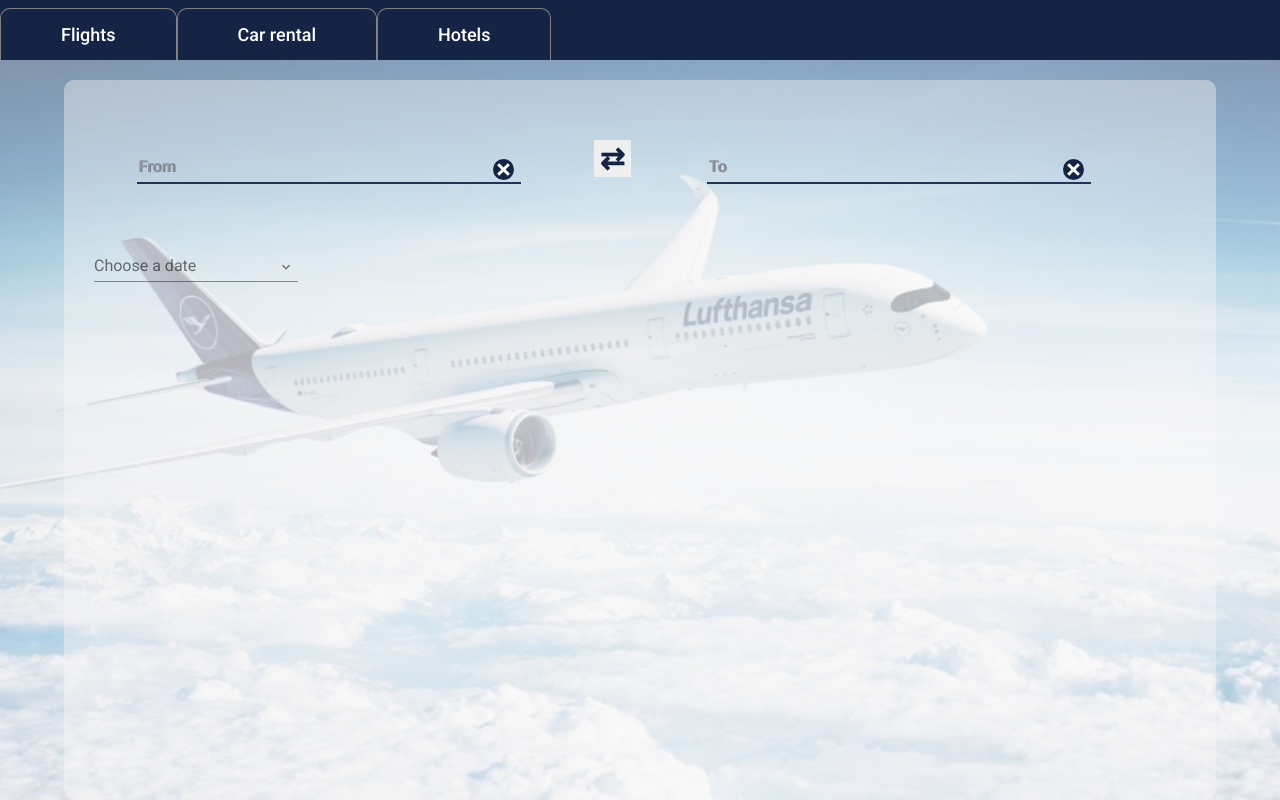
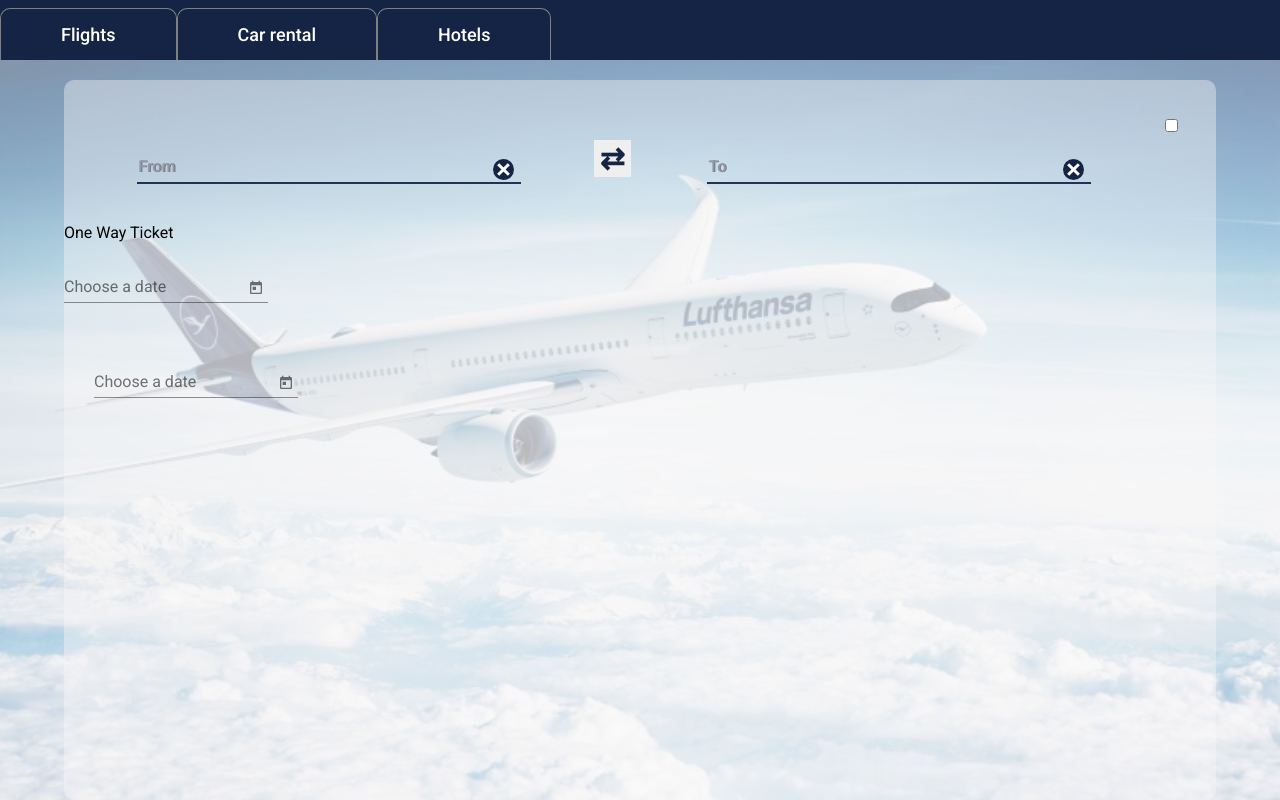
Before and after one commit to ankaziele/flight-search-engine, an Angular app in the folder flight-search-engine/: page / in a window 1280 px wide. Built offline with nearby package versions, Linux system fonts and the light colour scheme.

Commit message:
WIP toggle one way return date picker

```diff
--- a/flight-search-engine/angular.json
+++ b/flight-search-engine/angular.json
@@ -24,7 +24,7 @@
               "src/assets"
             ],
             "styles": [
-              "./node_modules/@angular/material/prebuilt-themes/deeppurple-amber.css",
+              "./node_modules/@angular/material/prebuilt-themes/indigo-pink.css",
               "src/styles.scss"
             ],
             "scripts": []
@@ -90,7 +90,7 @@
               "src/assets"
             ],
             "styles": [
-              "./node_modules/@angular/material/prebuilt-themes/deeppurple-amber.css",
+              "./node_modules/@angular/material/prebuilt-themes/indigo-pink.css",
               "src/styles.scss"
             ],
             "scripts": []
--- a/flight-search-engine/src/app/app.component.html
+++ b/flight-search-engine/src/app/app.component.html
@@ -27,8 +27,13 @@
         {{ destination }}</app-airport
       >
     </div>
-    <div class="calendar">
+    <app-one-way-toggler [selected]="checkBox" (oncheckBoxSelect)="isCheckBoxSelected($event)"></app-one-way-toggler>
+    <div class="calendarWrapper">
+
       <app-calendar></app-calendar>
+      <div class="calendar" *ngIf="!checkBox">
+        <app-calendar></app-calendar>
+      </div>
     </div>
   </div>
 </div>
--- a/flight-search-engine/src/app/app.component.scss
+++ b/flight-search-engine/src/app/app.component.scss
@@ -1,4 +1,4 @@
-@import "~@angular/material/prebuilt-themes/deeppurple-amber.css";
+@import "~@angular/material/prebuilt-themes/indigo-pink.css";
 
 .bg {
   width: 100%x;
--- a/flight-search-engine/src/app/app.component.ts
+++ b/flight-search-engine/src/app/app.component.ts
@@ -1,39 +1,35 @@
-import { Component, ViewChild } from '@angular/core';
+import { Component, ViewChild } from "@angular/core";
 
 @Component({
-  selector: 'app-root',
-  templateUrl: './app.component.html',
-  styleUrls: ['./app.component.scss']
+  selector: "app-root",
+  templateUrl: "./app.component.html",
+  styleUrls: ["./app.component.scss"]
 })
 export class AppComponent {
-
-  origin: string = '';
-  destination: string = '';
-  title = 'flight-search-engine';
+  origin: string = "";
+  destination: string = "";
+  title = "flight-search-engine";
   from: string = "From";
-  to: string = "To"
-
+  to: string = "To";
+  checkBox: boolean;
 
   receiveChangeAirports($event) {
-    console.log('incoming event dest', $event.dest)
-    console.log('incoming event origin', $event.origin)
+    console.log("incoming event dest", $event.dest);
+    console.log("incoming event origin", $event.origin);
 
     this.origin = $event.dest;
-    this.destination = $event.origin
-
-    console.log('app orign', this.origin)
-    console.log('app destination', this.destination)
+    this.destination = $event.origin;
   }
 
   incomingOrigin($event) {
-    console.log('przyszlo org', $event)
-    this.origin = $event.airport
+    this.origin = $event.airport;
   }
 
   incomingDestination($event) {
-    console.log('przyszlo dest ', $event)
-    this.destination = $event.airport
+    this.destination = $event.airport;
   }
 
-
+  isCheckBoxSelected($event) {
+    this.checkBox = $event.selected;
+  }
 }
--- a/flight-search-engine/src/app/app.module.ts
+++ b/flight-search-engine/src/app/app.module.ts
@@ -14,6 +14,7 @@
 import { MatFormFieldModule } from '@angular/material/form-field';
 import {MatInputModule} from '@angular/material/input';
 import { TopNavBarComponent } from './top-nav-bar/top-nav-bar.component';
+import { OneWayTogglerComponent } from './one-way-toggler/one-way-toggler.component';
 
 @NgModule({
   declarations: [
@@ -22,6 +23,7 @@
     AirportComponent,
     CalendarComponent,
     TopNavBarComponent,
+    OneWayTogglerComponent,
   ],
   imports: [
     BrowserModule,
--- a/flight-search-engine/src/app/calendar/calendar.component.html
+++ b/flight-search-engine/src/app/calendar/calendar.component.html
@@ -1,7 +1,6 @@
-<mat-form-field class="example-full-width">
-    <input matInput [matDatepicker]="picker" placeholder="Choose a date">
+<mat-form-field class="example-full-width" color="accent">
+    <input matInput [min]="minDate" [matDatepicker]="picker" placeholder="Choose a date">
     <mat-datepicker-toggle matSuffix [for]="picker">
-      <mat-icon matDatepickerToggleIcon>keyboard_arrow_down</mat-icon>
     </mat-datepicker-toggle>
-    <mat-datepicker #picker></mat-datepicker>
+    <mat-datepicker #picker color="primary"></mat-datepicker>
   </mat-form-field>
--- a/flight-search-engine/src/app/calendar/calendar.component.ts
+++ b/flight-search-engine/src/app/calendar/calendar.component.ts
@@ -3,9 +3,11 @@
 @Component({
   selector: "app-calendar",
   templateUrl: "./calendar.component.html",
-  styleUrls: ["./calendar.component.sass"]
+  styleUrls: ["./calendar.component.scss"]
 })
 export class CalendarComponent implements OnInit {
+
+  minDate = new Date();
   constructor() {}
 
   ngOnInit() {}
--- /dev/null
+++ b/flight-search-engine/src/app/one-way-toggler/one-way-toggler.component.html
@@ -0,0 +1 @@
+<input type="checkbox" [(ngModel)]="selected" (click)="onCheckboxSelected()"><p>One Way Ticket</p>
--- /dev/null
+++ b/flight-search-engine/src/app/one-way-toggler/one-way-toggler.component.ts
@@ -0,0 +1,19 @@
+import { Component, OnInit, Input, Output, EventEmitter } from "@angular/core";
+
+@Component({
+  selector: "app-one-way-toggler",
+  templateUrl: "./one-way-toggler.component.html",
+  styleUrls: ["./one-way-toggler.component.sass"]
+})
+export class OneWayTogglerComponent implements OnInit {
+  @Input() selected: boolean;
+  @Output() oncheckBoxSelect = new EventEmitter<{ selected: boolean }>();
+  constructor() {}
+
+  ngOnInit() {}
+
+  onCheckboxSelected() {
+    this.selected = !this.selected;
+    this.oncheckBoxSelect.emit({ selected: this.selected });
+  }
+}
```
Also changed, not shown: flight-search-engine/src/app/calendar/calendar.component.scss (added), flight-search-engine/src/app/one-way-toggler/one-way-toggler.component.sass (added), 1 other file (tests, documents, lock files or other folders).
